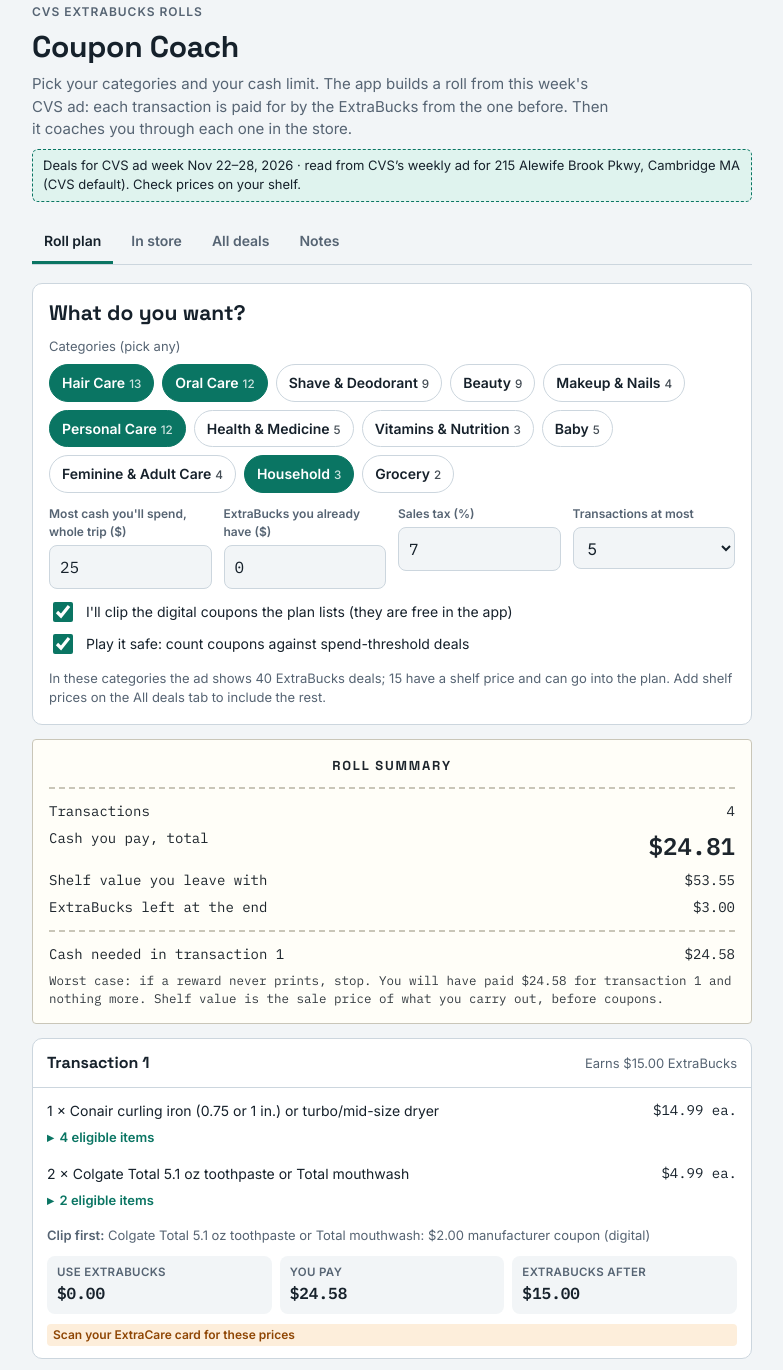
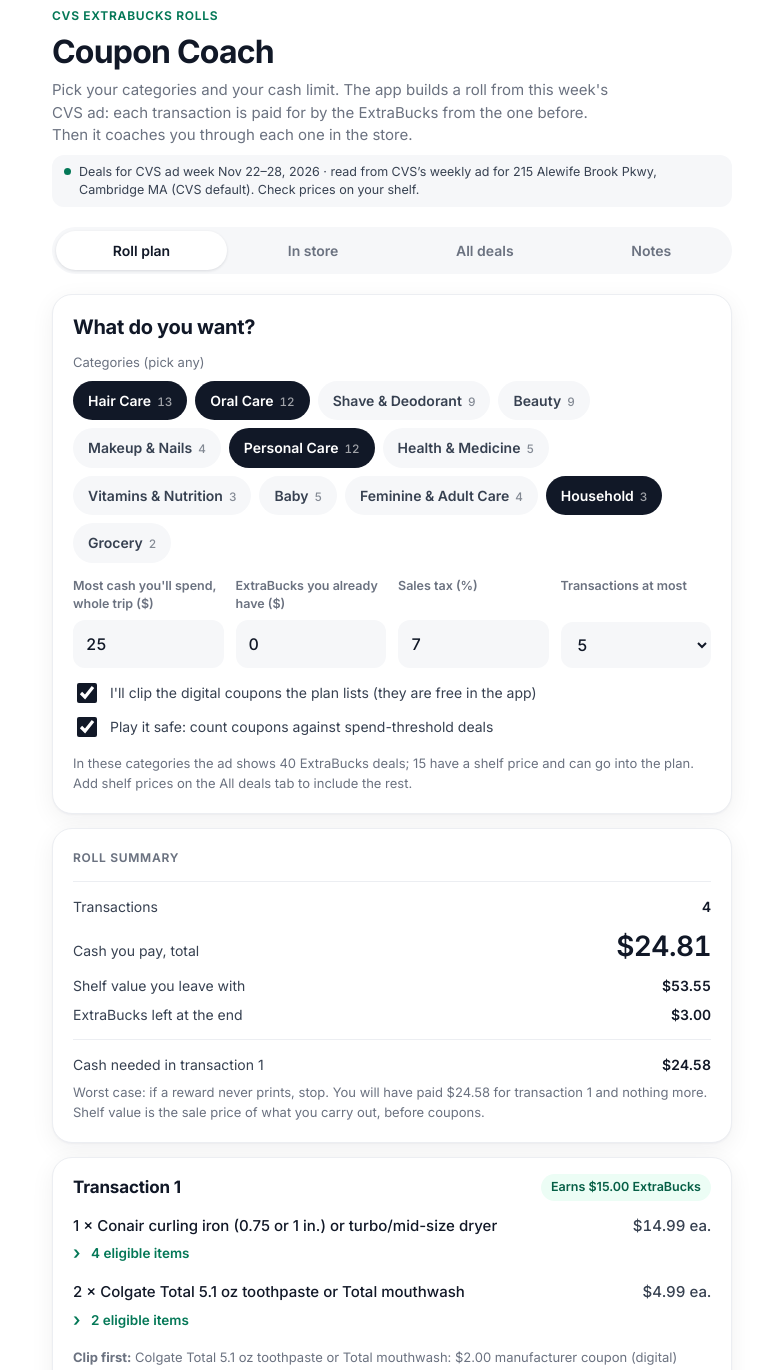
Before and after one commit to FifiTeklemedhin/coupon-coach, a website: page index.html in a window 1280 px wide. Shown: the part 17-1387 px from the top of the page, without its empty margins (248-1031 px from the left). Drawn offline with Linux system fonts and the light colour scheme.

Commit message:
Redesign UI (white, clean modern) and add Sunday refresh GitHub Action
The Action scrapes the weekly ad on GitHub's runners, rebuilds the deals,
runs the engine checks and opens a PR with the review list.

Co-Authored-By: Claude Opus 5.5 <noreply@anthropic.com>

```diff
--- a/index.html
+++ b/index.html
@@ -4,125 +4,132 @@
 <meta charset="utf-8">
 <meta name="viewport" content="width=device-width, initial-scale=1, viewport-fit=cover">
 <title>Coupon Coach</title>
-<link rel="stylesheet" href="https://fonts.googleapis.com/css2?family=Space+Grotesk:wght@500;700&family=Inter:wght@400;500;600&family=IBM+Plex+Mono:wght@400;500;600&display=swap">
+<link rel="stylesheet" href="https://fonts.googleapis.com/css2?family=Inter:wght@400;500;600;650;700&display=swap">
+<meta name="theme-color" content="#ffffff">
 <style>
-/* Layout: one narrow column. Setup on top, a receipt-style summary, then one card per transaction.
-   Tokens: cool paper greys, one money-green accent; amber for cautions, red for stop signs. */
+/* Clean modern look: white page, soft rounded cards, one emerald accent for money, ink-black actions.
+   Light only (the owner wants a white background). Class names are shared with the JS below. */
 :root{
-  --bg:#f2f5f7; --surface:#ffffff; --ink:#16212b; --muted:#566473; --line:#ccd6de;
-  --accent:#0a7563; --on-accent:#ffffff; --accent-soft:#dff3ee;
-  --warn:#8f4604; --warn-soft:#fdeedb; --bad:#a8231b; --bad-soft:#fbe7e4;
-  --paper:#fffef8; --paper-ink:#1d252c; --paper-line:#c9c6b8;
-  --font-head:'Space Grotesk',system-ui,-apple-system,'Segoe UI',sans-serif;
-  --font-body:'Inter',system-ui,-apple-system,'Segoe UI',sans-serif;
-  --font-mono:'IBM Plex Mono',ui-monospace,SFMono-Regular,Menlo,monospace;
-}
-@media (prefers-color-scheme: dark){
-  :root:not([data-theme="light"]){
-    --bg:#0e151b; --surface:#16202a; --ink:#e7eef4; --muted:#9aa9b6; --line:#2a3947;
-    --accent:#3cc4a8; --on-accent:#05241e; --accent-soft:#12302a;
-    --warn:#f2a552; --warn-soft:#33250f; --bad:#ff8f86; --bad-soft:#3b1a17;
-    --paper:#1a242d; --paper-ink:#e7eef4; --paper-line:#3a4a58;
-    color-scheme:dark;
-  }
-}
-:root[data-theme="dark"]{
-  --bg:#0e151b; --surface:#16202a; --ink:#e7eef4; --muted:#9aa9b6; --line:#2a3947;
-  --accent:#3cc4a8; --on-accent:#05241e; --accent-soft:#12302a;
-  --warn:#f2a552; --warn-soft:#33250f; --bad:#ff8f86; --bad-soft:#3b1a17;
-  --paper:#1a242d; --paper-ink:#e7eef4; --paper-line:#3a4a58;
-  color-scheme:dark;
+  --bg:#ffffff; --surface:#ffffff; --sunken:#f6f7f9; --ink:#111827; --ink-2:#374151; --muted:#6b7280; --line:#eceef2;
+  --accent:#047857; --accent-ink:#065f46; --on-accent:#ffffff; --accent-soft:#ecfdf5;
+  --action:#111827; --on-action:#ffffff;
+  --warn:#92400e; --warn-soft:#fffbeb; --warn-line:#fde68a; --bad:#b91c1c; --bad-soft:#fef2f2; --bad-line:#fecaca;
+  --shadow:0 1px 2px rgba(17,24,39,.04), 0 6px 24px rgba(17,24,39,.06);
+  --radius:20px;
+  --font-body:'Inter',-apple-system,BlinkMacSystemFont,'SF Pro Text','Segoe UI',system-ui,sans-serif;
+  color-scheme:light;
 }
 *{box-sizing:border-box}
+html{background:var(--bg)}
 body{
   background:var(--bg); color:var(--ink); font-family:var(--font-body); font-size:15px; line-height:1.5; margin:0;
-  padding-block:20px 56px;
+  -webkit-font-smoothing:antialiased; font-feature-settings:'cv11','ss01';
+  padding-block:max(20px, env(safe-area-inset-top, 0px)) 64px;
   padding-left:max(16px, env(safe-area-inset-left, 0px));
   padding-right:max(16px, env(safe-area-inset-right, 0px));
 }
-.wrap{max-width:720px;margin:0 auto;display:flex;flex-direction:column;gap:18px}
+.wrap{max-width:680px;margin:0 auto;display:flex;flex-direction:column;gap:20px}
 .col{display:flex;flex-direction:column;gap:14px}
-h1,h2,h3{font-family:var(--font-head);line-height:1.2;margin:0;text-wrap:balance}
-h1{font-size:30px;letter-spacing:-.01em}
-h2{font-size:21px}
-h3{font-size:16px}
+h1,h2,h3{font-family:var(--font-body);line-height:1.2;margin:0;text-wrap:balance;color:var(--ink)}
+h1{font-size:32px;font-weight:700;letter-spacing:-.025em}
+h2{font-size:20px;font-weight:700;letter-spacing:-.015em}
+h3{font-size:16px;font-weight:650;letter-spacing:-.01em}
 p{margin:0}
 a{color:var(--accent)}
-.sub{color:var(--muted);max-width:62ch}
-.eyebrow{font-size:12px;letter-spacing:.08em;text-transform:uppercase;color:var(--muted);font-weight:600}
-header{display:flex;flex-direction:column;gap:8px}
-.asof{display:inline-block;align-self:flex-start;background:var(--accent-soft);border:1px dashed var(--accent);border-radius:6px;padding:6px 10px;font-size:13px}
-.asof.stale{background:var(--bad-soft);border-color:var(--bad);color:var(--bad)}
+.sub{color:var(--muted);max-width:60ch}
+.eyebrow{font-size:12px;letter-spacing:.06em;text-transform:uppercase;color:var(--accent);font-weight:650}
+header{display:flex;flex-direction:column;gap:8px;padding-top:4px}
+.asof{display:inline-flex;align-items:flex-start;gap:8px;align-self:flex-start;background:var(--sunken);border-radius:12px;padding:8px 12px;font-size:12.5px;line-height:1.45;color:var(--ink-2)}
+.asof::before{content:'';width:7px;height:7px;border-radius:50%;background:var(--accent);flex:none;margin-top:5px}
+.asof.stale{background:var(--bad-soft);color:var(--bad)}
+.asof.stale::before{background:var(--bad)}
 
-.tabs{display:flex;gap:6px;overflow-x:auto;border-bottom:1px solid var(--line)}
-.tab{font:inherit;font-weight:600;font-size:14px;color:var(--muted);background:none;border:0;border-bottom:3px solid transparent;padding:10px 12px;cursor:pointer;white-space:nowrap}
-.tab[aria-selected="true"]{color:var(--ink);border-bottom-color:var(--accent)}
-:focus-visible{outline:3px solid var(--accent);outline-offset:2px}
+/* segmented tabs, pinned to the top while scrolling */
+.tabs{position:sticky;top:0;z-index:5;display:flex;gap:4px;overflow-x:auto;scrollbar-width:none;background:var(--sunken);border-radius:999px;padding:4px;
+  box-shadow:0 0 0 8px var(--bg)}
+.tabs::-webkit-scrollbar{display:none}
+.tab{flex:1 0 auto;font:inherit;font-weight:600;font-size:14px;color:var(--muted);background:none;border:0;border-radius:999px;padding:9px 14px;cursor:pointer;white-space:nowrap;transition:background .15s,color .15s}
+.tab[aria-selected="true"]{color:var(--ink);background:var(--surface);box-shadow:0 1px 3px rgba(17,24,39,.12)}
+:focus-visible{outline:3px solid rgba(4,120,87,.35);outline-offset:2px}
 
-.card{background:var(--surface);border:1px solid var(--line);border-radius:10px;padding:16px;display:flex;flex-direction:column;gap:12px}
+.card{background:var(--surface);border:1px solid var(--line);border-radius:var(--radius);padding:20px;display:flex;flex-direction:column;gap:14px;box-shadow:var(--shadow)}
 .row{display:flex;flex-wrap:wrap;gap:12px}
 .row>*{min-width:0}
-label.f{display:flex;flex-direction:column;gap:4px;font-size:12px;font-weight:600;color:var(--muted);flex:1 1 130px}
-input,select{font:inherit;font-size:16px;color:var(--ink);background:var(--bg);border:1.5px solid var(--line);border-radius:8px;padding:9px 10px;width:100%;min-width:0;font-weight:400}
-.mono{font-family:var(--font-mono)}
+label.f{display:flex;flex-direction:column;justify-content:space-between;gap:6px;font-size:12.5px;font-weight:600;color:var(--muted);flex:1 1 140px}
+input,select{font:inherit;font-size:16px;color:var(--ink);background:var(--sunken);border:1px solid transparent;border-radius:12px;padding:11px 12px;width:100%;min-width:0;font-weight:500;transition:border-color .15s, background .15s}
+input:focus,select:focus{outline:none;background:var(--surface);border-color:var(--accent);box-shadow:0 0 0 4px rgba(4,120,87,.12)}
+.mono{font-variant-numeric:tabular-nums}
 .pills{display:flex;flex-wrap:wrap;gap:8px}
-.pill{font:inherit;font-weight:600;font-size:14px;color:var(--ink);background:var(--surface);border:1.5px solid var(--line);border-radius:999px;padding:7px 12px;cursor:pointer}
-.pill[aria-pressed="true"]{background:var(--accent);color:var(--on-accent);border-color:var(--accent)}
-.pill small{font-weight:500;opacity:.8;margin-left:4px}
-.btn{font:inherit;font-weight:600;font-size:14px;border-radius:8px;padding:10px 14px;cursor:pointer;border:1.5px solid var(--line);background:var(--surface);color:var(--ink)}
-.btn.primary{background:var(--accent);color:var(--on-accent);border-color:var(--accent)}
-.btn.danger{background:var(--bad-soft);color:var(--bad);border-color:var(--bad)}
-.btn[disabled]{opacity:.5;cursor:not-allowed}
-.link{font:inherit;font-size:13px;color:var(--muted);background:none;border:0;text-decoration:underline;cursor:pointer;padding:6px}
-.checks{display:flex;flex-direction:column;gap:8px}
-.ck{display:flex;gap:10px;align-items:flex-start;font-size:14px;font-weight:400;color:var(--ink)}
-.ck input{width:20px;height:20px;flex:none;margin-top:1px;accent-color:var(--accent)}
+.pill{font:inherit;font-weight:600;font-size:14px;color:var(--ink-2);background:var(--sunken);border:1px solid transparent;border-radius:999px;padding:8px 14px;cursor:pointer;transition:background .15s,color .15s}
+.pill:hover{background:#eceef1}
+.pill[aria-pressed="true"]{background:var(--action);color:var(--on-action)}
+.pill small{font-weight:500;opacity:.6;margin-left:6px;font-variant-numeric:tabular-nums}
+.btn{font:inherit;font-weight:600;font-size:15px;border-radius:14px;padding:13px 18px;cursor:pointer;border:1px solid var(--line);background:var(--surface);color:var(--ink);transition:transform .1s, opacity .15s}
+.btn:active{transform:scale(.98)}
+.btn.primary{background:var(--action);color:var(--on-action);border-color:var(--action)}
+.btn.danger{background:var(--bad-soft);color:var(--bad);border-color:var(--bad-line)}
+.btn[disabled]{opacity:.35;cursor:not-allowed;transform:none}
+#startrun{width:100%}
+.coach .row .btn{flex:1 1 100%}
+.link{font:inherit;font-size:13px;color:var(--muted);background:none;border:0;text-decoration:underline;text-underline-offset:3px;cursor:pointer;padding:6px;align-self:flex-start}
+.checks{display:flex;flex-direction:column;gap:10px}
+.ck{display:flex;gap:10px;align-items:flex-start;font-size:14px;font-weight:400;color:var(--ink-2)}
+.ck input{width:20px;height:20px;flex:none;margin-top:1px;accent-color:var(--action);padding:0}
 
-.receipt{background:var(--paper);color:var(--paper-ink);font-family:var(--font-mono);font-size:14px;padding:16px;border-radius:4px;border:1px solid var(--paper-line);display:flex;flex-direction:column;gap:6px}
-.receipt .ln{display:flex;justify-content:space-between;gap:12px}
-.receipt .ln span:last-child{white-space:nowrap;font-variant-numeric:tabular-nums}
-.receipt hr{border:0;border-top:2px dashed var(--paper-line);margin:6px 0;width:100%}
-.receipt .head{font-family:var(--font-head);font-weight:700;letter-spacing:.14em;text-transform:uppercase;text-align:center;font-size:13px}
-.receipt .big{font-size:24px;font-weight:600}
-.receipt .small{font-size:12.5px;line-height:1.45;opacity:.9}
+/* roll summary */
+.receipt{background:var(--surface);color:var(--ink);font-size:14px;padding:20px;border-radius:var(--radius);border:1px solid var(--line);box-shadow:var(--shadow);display:flex;flex-direction:column;gap:8px}
+.receipt .ln{display:flex;justify-content:space-between;align-items:baseline;gap:12px;color:var(--ink-2)}
+.receipt .ln span:last-child{white-space:nowrap;font-variant-numeric:tabular-nums;color:var(--ink);font-weight:600}
+.receipt hr{border:0;border-top:1px solid var(--line);margin:6px 0;width:100%}
+.receipt .head{font-size:12px;font-weight:650;letter-spacing:.06em;text-transform:uppercase;color:var(--muted)}
+.receipt .big{font-size:28px;font-weight:700;letter-spacing:-.02em}
+.receipt .small{font-size:13px;line-height:1.5;color:var(--muted)}
 
-.step{border:1px solid var(--line);border-radius:10px;background:var(--surface);display:flex;flex-direction:column}
-.step-h{display:flex;justify-content:space-between;gap:10px;align-items:baseline;padding:12px 14px;border-bottom:1px solid var(--line);flex-wrap:wrap}
-.step-h b{font-family:var(--font-head);font-size:16px}
-.step-b{padding:12px 14px;display:flex;flex-direction:column;gap:10px}
-.it{display:flex;justify-content:space-between;gap:12px;font-size:14px}
-.it span:last-child{font-family:var(--font-mono);white-space:nowrap}
+/* transaction cards */
+.step{border:1px solid var(--line);border-radius:var(--radius);background:var(--surface);display:flex;flex-direction:column;box-shadow:var(--shadow);overflow:hidden}
+.step-h{display:flex;justify-content:space-between;gap:10px;align-items:center;padding:16px 20px 0;flex-wrap:wrap}
+.step-h b{font-size:17px;font-weight:700;letter-spacing:-.01em}
+.step-h .muted{background:var(--accent-soft);color:var(--accent-ink);font-weight:600;font-size:12.5px;border-radius:999px;padding:4px 10px}
+.step-b{padding:14px 20px 20px;display:flex;flex-direction:column;gap:12px}
+.it{display:flex;justify-content:space-between;gap:12px;font-size:15px;font-weight:500}
+.it span:last-child{white-space:nowrap;font-variant-numeric:tabular-nums;color:var(--ink-2)}
 .kv{display:grid;grid-template-columns:repeat(3,minmax(0,1fr));gap:8px}
 @media (max-width:520px){.kv{grid-template-columns:repeat(2,minmax(0,1fr))}}
-.kv div{background:var(--bg);border-radius:8px;padding:8px 10px}
-.kv small{display:block;font-size:11.5px;color:var(--muted);font-weight:600;letter-spacing:.03em;text-transform:uppercase}
-.kv b{font-family:var(--font-mono);font-size:16px}
-.chip{display:inline-block;font-size:12px;font-weight:600;border-radius:4px;padding:2px 6px;background:var(--warn-soft);color:var(--warn)}
-.chip.ok{background:var(--accent-soft);color:var(--ink)}
-.alert{font-size:14px;border-radius:8px;padding:10px 12px;background:var(--warn-soft);border-left:5px solid var(--warn)}
-.alert.bad{background:var(--bad-soft);border-left-color:var(--bad)}
-.alert.good{background:var(--accent-soft);border-left-color:var(--accent)}
+.kv div{background:var(--sunken);border-radius:14px;padding:10px 12px}
+.kv small{display:block;font-size:11px;color:var(--muted);font-weight:600;letter-spacing:.04em;text-transform:uppercase}
+.kv b{font-size:18px;font-weight:700;font-variant-numeric:tabular-nums;letter-spacing:-.01em}
+.chip{display:inline-block;align-self:flex-start;font-size:12px;font-weight:600;border-radius:999px;padding:3px 10px;background:var(--warn-soft);color:var(--warn)}
+.chip.ok{background:var(--accent-soft);color:var(--accent-ink)}
+.alert{font-size:14px;border-radius:14px;padding:12px 14px;background:var(--warn-soft);border:1px solid var(--warn-line);color:#78350f}
+.alert.bad{background:var(--bad-soft);border-color:var(--bad-line);color:#7f1d1d}
+.alert.good{background:var(--accent-soft);border-color:#a7f3d0;color:var(--accent-ink)}
 .muted{color:var(--muted);font-size:13px}
 
-.coach{border:2px solid var(--accent)}
-.task{display:flex;gap:10px;align-items:flex-start;padding:10px 0;border-bottom:1px solid var(--line);font-size:15px;font-weight:400;color:var(--ink)}
-.task input{width:24px;height:24px;flex:none;accent-color:var(--accent)}
+/* in-store coach */
+.coach{border:1px solid var(--line);box-shadow:0 0 0 2px var(--accent), var(--shadow)}
+.task{display:flex;gap:12px;align-items:flex-start;padding:12px 0;border-bottom:1px solid var(--line);font-size:15px;font-weight:400;color:var(--ink)}
+.task input{width:22px;height:22px;flex:none;margin-top:1px;accent-color:var(--accent);padding:0}
 .task.done span{color:var(--muted);text-decoration:line-through}
-.dealrow{display:flex;flex-direction:column;gap:6px;padding:10px 0;border-bottom:1px solid var(--line)}
-.dealrow .top{display:flex;justify-content:space-between;gap:10px;flex-wrap:wrap}
-.dealrow input{max-width:130px;font-family:var(--font-mono);padding:6px 8px;font-size:15px}
-.plink{font-size:13px;font-weight:600;text-decoration:none;display:inline-flex;align-items:center;min-height:32px}
-.plink:hover{text-decoration:underline}
-details.elig{font-size:13px}
-details.elig summary{cursor:pointer;color:var(--accent);font-weight:600;min-height:32px;display:flex;align-items:center;list-style:none}
-details.elig summary::-webkit-details-marker{display:none}
-details.elig summary::before{content:'\25B8';margin-right:6px;transition:transform .15s}
-details.elig[open] summary::before{transform:rotate(90deg)}
-details.elig ul{margin:0 0 4px;padding-left:20px;display:flex;flex-direction:column}
-.item{display:flex;flex-direction:column;gap:0}
 .task-wrap{border-bottom:1px solid var(--line)}
 .task-wrap .task{border-bottom:0}
-.task-links{padding:0 0 10px 34px;margin-top:-6px}
+.task-links{padding:0 0 12px 34px;margin-top:-6px}
+
+/* deals list */
+.dealrow{display:flex;flex-direction:column;gap:6px;padding:14px 0;border-bottom:1px solid var(--line)}
+.dealrow:last-child{border-bottom:0;padding-bottom:0}
+.dealrow .top{display:flex;justify-content:space-between;gap:10px;flex-wrap:wrap;font-weight:500}
+.dealrow input{max-width:120px;padding:7px 10px;font-size:15px}
+
+/* product links */
+.plink{font-size:13.5px;font-weight:600;text-decoration:none;display:inline-flex;align-items:center;min-height:32px;color:var(--accent)}
+.plink:hover{text-decoration:underline;text-underline-offset:3px}
+details.elig{font-size:13.5px}
+details.elig summary{cursor:pointer;color:var(--accent);font-weight:600;min-height:32px;display:inline-flex;align-items:center;list-style:none}
+details.elig summary::-webkit-details-marker{display:none}
+details.elig summary::before{content:'\203A';font-size:18px;line-height:1;width:14px;margin-right:4px;transition:transform .15s;display:inline-block}
+details.elig[open] summary::before{transform:rotate(90deg)}
+details.elig ul{margin:2px 0 4px;padding:6px 14px;list-style:none;background:var(--sunken);border-radius:12px;display:flex;flex-direction:column}
+.item{display:flex;flex-direction:column;gap:0}
 [hidden]{display:none!important}
 </style>
 </head>
@@ -188,7 +195,7 @@ details.elig ul{margin:0 0 4px;padding-left:20px;display:flex;flex-direction:col
     <h2>How this works, and what it can't do</h2>
     <div class="card">
       <h3>Where the deals come from</h3>
-      <p>I read CVS's own weekly ad page (Nov 22–28, 2026) on the CVS site in list view. Categories are mine, matched to CVS's site filters. The ad is store-specific, and I read it for the Cambridge, MA store that CVS defaulted to, so check prices on your shelf. The app does not update by itself. When a new week starts, ask me in chat and I'll re-read the ad and update this page.</p>
+      <p>Every Sunday a script reads CVS's weekly ad, rebuilds this deal list and checks the math. Anything it can't read clearly is held for a person to review before the update goes live. Categories are matched to CVS's site filters. The ad can vary a little by store, so check prices on your shelf. The banner at the top shows which ad week you're looking at, and it turns red once that week is over.</p>
       <h3>What it can't see</h3>
       <p>Your personal coupons and your ExtraBucks balance are in your account, which I can't open for you. The plan assumes the digital coupons it lists are available to you. If one isn't in your app, the cash for that step goes up, so check the number at the register.</p>
       <h3>Rules baked into the math</h3>
--- a/tools/convert.mjs
+++ b/tools/convert.mjs
@@ -299,8 +299,8 @@ const a = fmt(raw.week.start), b = fmt(raw.week.end);
 const label = a.m === b.m ? `${a.m} ${a.d}–${b.d}, ${b.y}` : `${a.m} ${a.d}–${b.m} ${b.d}, ${b.y}`;
 const title = (s) => s.toLowerCase().replace(/\b[a-z]/g, (c) => c.toUpperCase()).replace(/\bParkway\b/, 'Pkwy').replace(/\b(Ma|Ny|Ca|Nj|Ct|Ri|Nh|Vt|Me)$/, (x) => x.toUpperCase());
 const oldAd = html.match(/var AD = \{[^}]*\};/)[0];
-const oldStore = oldAd.match(/store:'([^']*)'/)?.[1];
-const store = raw.store ? `${title(raw.store.split(', ')[0])}, ${title(raw.store.split(', ')[1] || '')} ${raw.store.split(', ')[2] || ''} (CVS default)`.replace(/\s+/g, ' ') : oldStore;
+const store = raw.store ? `${title(raw.store.split(', ')[0])}, ${title(raw.store.split(', ')[1] || '')} ${raw.store.split(', ')[2] || ''} (CVS default)`.replace(/\s+/g, ' ')
+  : 'the store CVS picked by default (location not recorded; check shelf prices)'; // e.g. a cloud run
 const adSrc = `var AD = { start:'${raw.week.start}', end:'${raw.week.end}', label:'${label}', store:${q(store)} };`;
 
 const s0 = html.indexOf('  var DEALS = ['), s1 = html.indexOf('  var CATS =');
```
Also changed, not shown: CLAUDE.md (+11 -2 lines), .github/workflows/weekly-refresh.yml (added), README.md.
